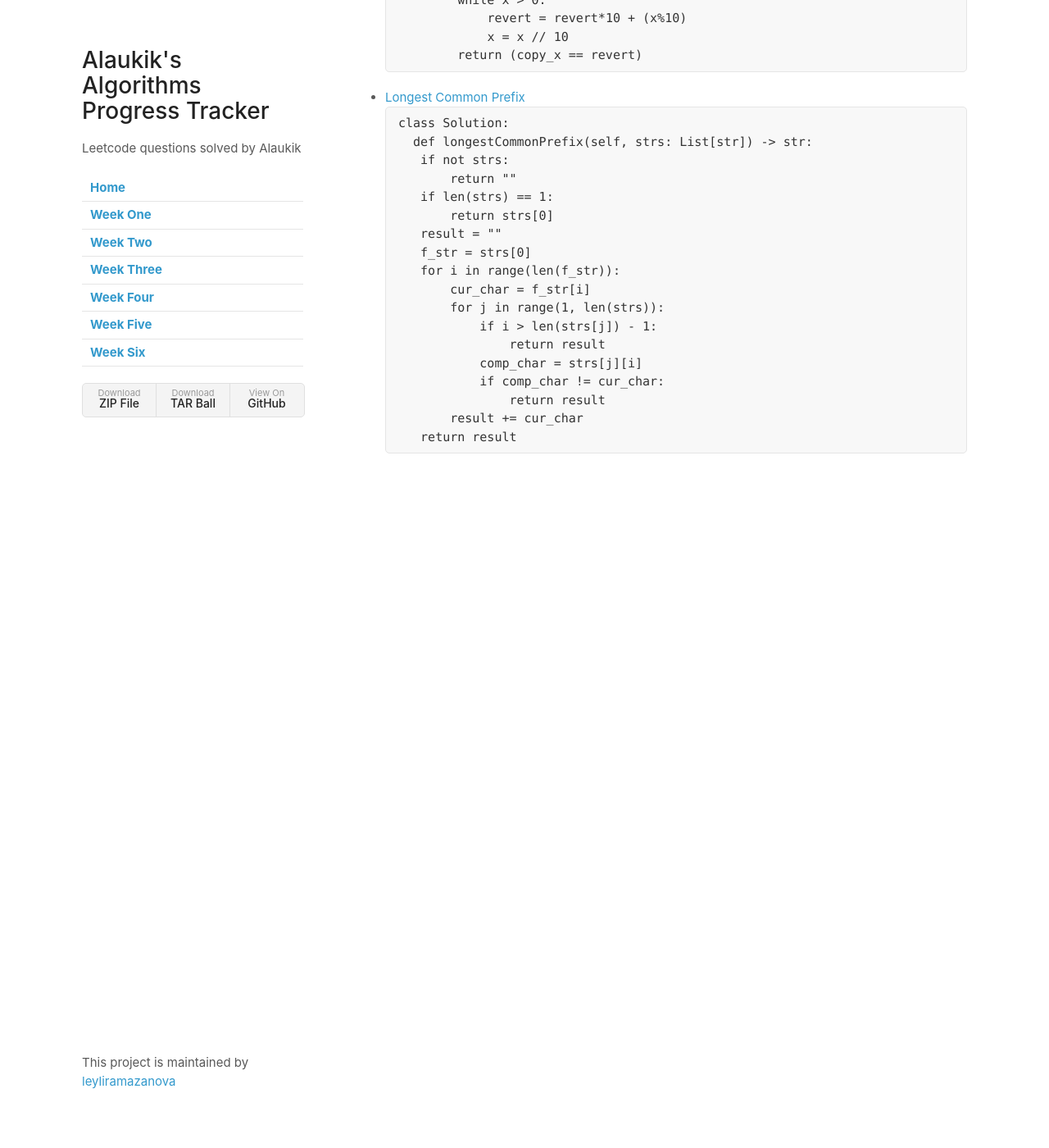
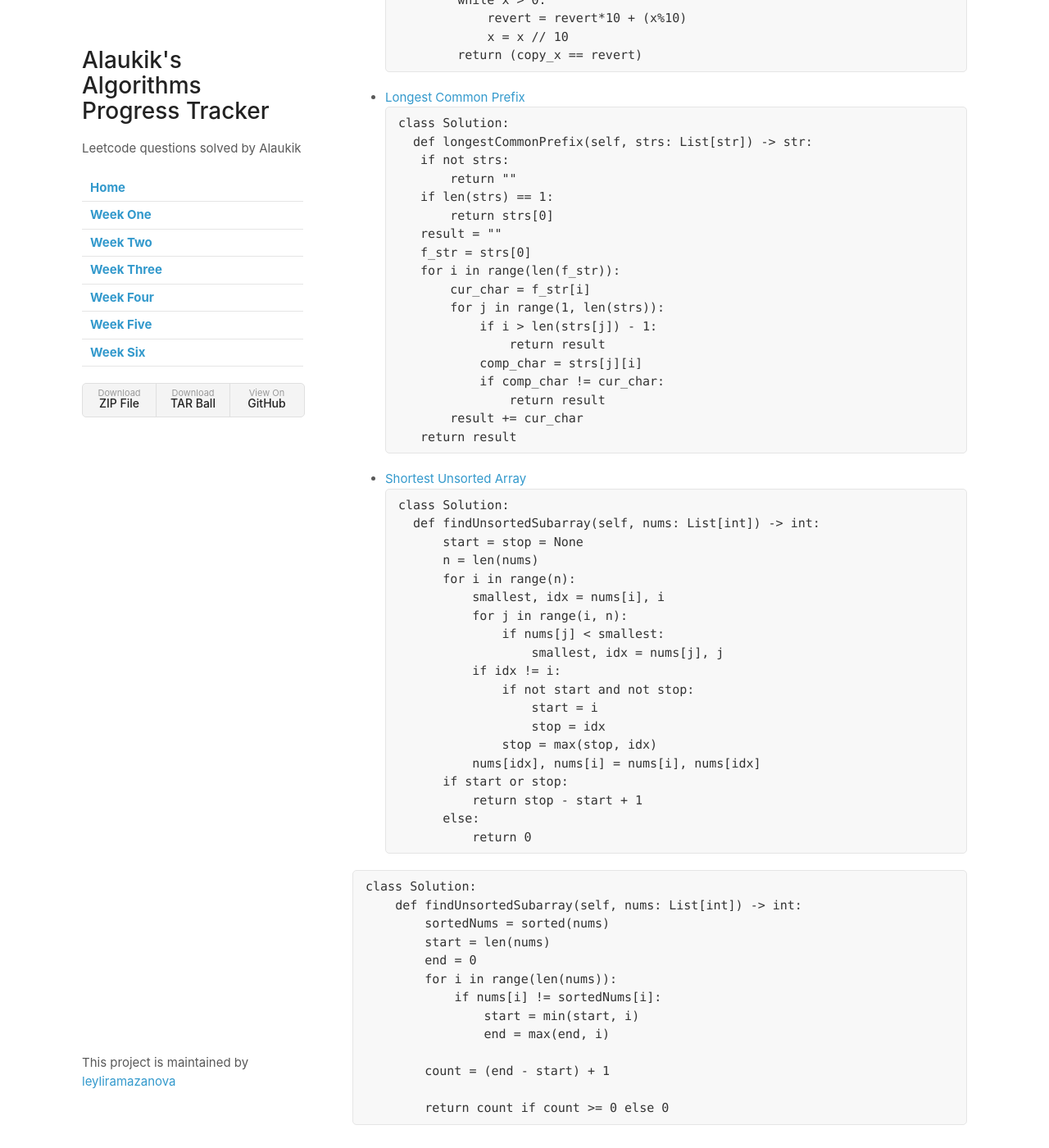
Before and after one commit to leyliramazanova/Five-Weeks-of-Leet-Code, a Jekyll site: the page built from weekSix.md, in a window 1280 px wide and 1400 px high, scrolled down 2934 px. Shown: the whole window at 82% size. Built offline with Jekyll 4.4.1, drawn with Linux system fonts in a browser that asks for light colours; our own code applies the rules of GitHub Pages for plain Markdown files; before the commit the page ends 3557 px from its top, so only the background shows below that.

Commit message:
Update weekSix.md

````diff
--- a/weekSix.md
+++ b/weekSix.md
@@ -164,3 +164,42 @@ class Solution:
           result += cur_char
       return result
   ```
+
+- [Shortest Unsorted Array](https://leetcode.com/problems/shortest-unsorted-continuous-subarray/)
+```
+class Solution:
+    def findUnsortedSubarray(self, nums: List[int]) -> int:
+        start = stop = None
+        n = len(nums)
+        for i in range(n):
+            smallest, idx = nums[i], i
+            for j in range(i, n):
+                if nums[j] < smallest:
+                    smallest, idx = nums[j], j
+            if idx != i:
+                if not start and not stop:
+                    start = i
+                    stop = idx
+                stop = max(stop, idx)
+            nums[idx], nums[i] = nums[i], nums[idx]
+        if start or stop:
+            return stop - start + 1
+        else:
+            return 0
+```
+
+```python
+class Solution:
+    def findUnsortedSubarray(self, nums: List[int]) -> int:
+        sortedNums = sorted(nums)
+        start = len(nums)
+        end = 0
+        for i in range(len(nums)):
+            if nums[i] != sortedNums[i]:
+                start = min(start, i)
+                end = max(end, i)
+
+        count = (end - start) + 1
+
+        return count if count >= 0 else 0
+```
````
